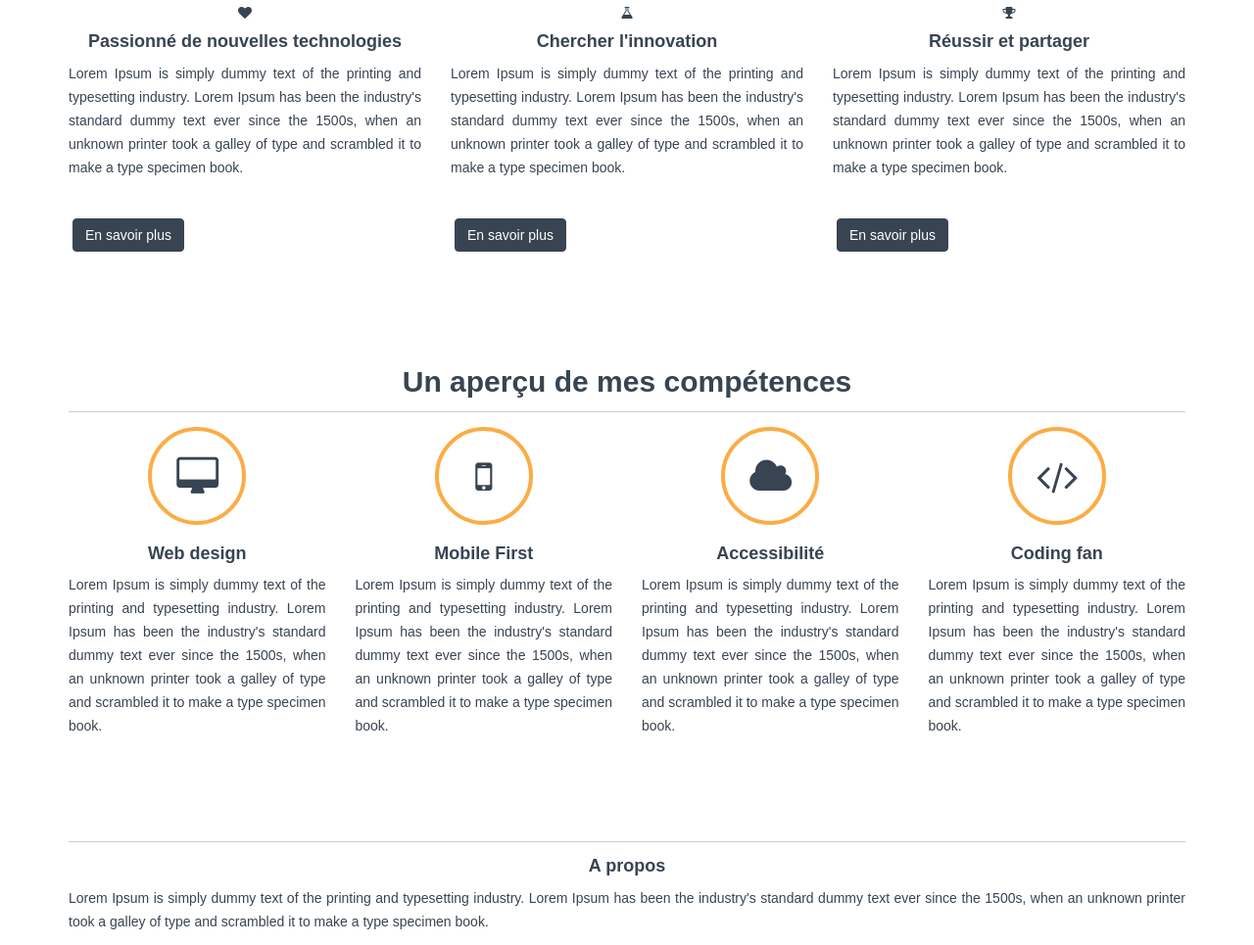
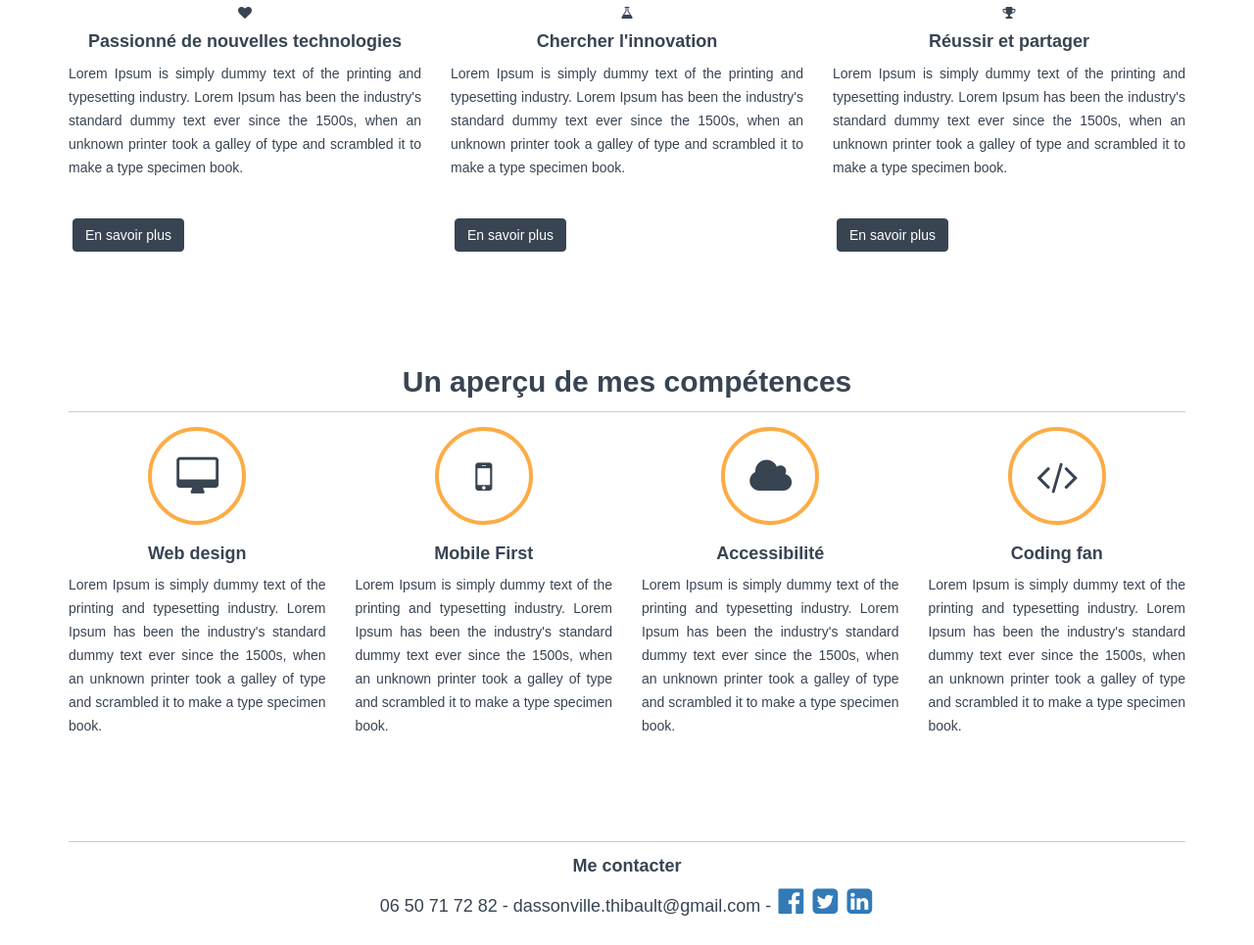
Before and after one commit to DassonThib/Portefolio, a plain HTML site: page index.html in a window 1280 px wide. Shown: the part 1226-2191 px from the top of the page at 98% size. Drawn offline with nearby package versions, Linux system fonts and the light colour scheme; files whose address does not match are found by name.

Commit message:
Partie me contacter + réseaux sociaux

```diff
--- a/css/main.css
+++ b/css/main.css
@@ -316,6 +316,17 @@ a:focus {
  text-align: justify;
 }
 
+/************** Style footer **************/
+
+#footer p {
+    font-size: 18px;
+    text-align: center;
+}
+#footer i.fa {
+    font-size: 30px;
+    width: 30px;
+}
+
 /* ==========================================================================
    Helper classes
    ========================================================================== */
--- a/index.html
+++ b/index.html
@@ -140,14 +140,18 @@
         </div>
 
         <!-- Footer -->
-        <div class="footer text-center">
+        <div id="footer" class="footer text-center">
             <div class="container">
                 <div class="row">
                     <div class="col-lg-12">
                         <div class="line"><hr></div>
-                        <h4 class="section-title center">A propos</h4>
+                        <h4 class="section-title center">Me contacter</h4>
                         <div></div>
-                        <p>Lorem Ipsum is simply dummy text of the printing and typesetting industry. Lorem Ipsum has been the industry's standard dummy text ever since the 1500s, when an unknown printer took a galley of type and scrambled it to make a type specimen book.</p>
+                        <p>06 50 71 72 82 - dassonville.thibault@gmail.com -
+                            <a href="http://www.facebook.com"><i class="fa fa-facebook-official"></i></a>
+                            <a href="http://www.twitter.com"><i class="fa fa-twitter-square"></i></a>
+                            <a href="http://www.linkedin.com"><i class="fa fa-linkedin-square"></i></a>
+                        </p>
                     </div>
                 </div>
             </div>
```
